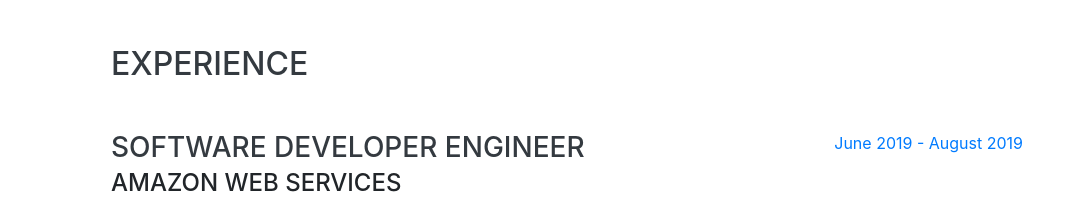
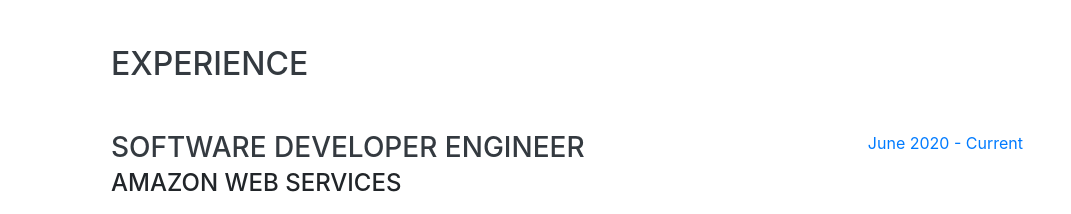
Before and after one commit to alwazbajaj/alwazbajaj.github.io, a website with bundled scripts: page index.html in a window 1280 px wide. Shown: the part 804-1018 px from the top of the page, without its empty margins (209-1280 px from the left). Built offline with nearby package versions, Linux system fonts and the light colour scheme; a web font is replaced by a local one.

Commit message:
Update index.html

```diff
--- a/index.html
+++ b/index.html
@@ -94,7 +94,7 @@
             <p>Responsible for design and development of security feature available to AWS S3 customer. I am also responsible for maintaining & improving the existing S3 code base. It also includes development of testing startegy and automted testing script. The prominent technology used is Java, Typescript, ruby, python and SQL.</p>
           </div>
           <div class="resume-date text-md-right">
-            <span class="text-primary">June 2019 - August 2019</span>
+            <span class="text-primary">June 2020 - Current</span>
           </div>
         </div>
 
```
